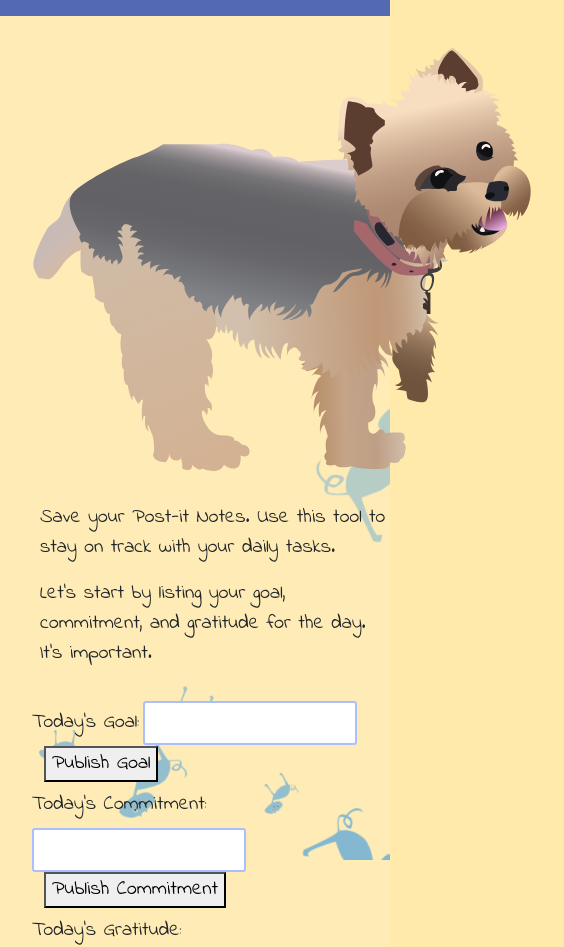
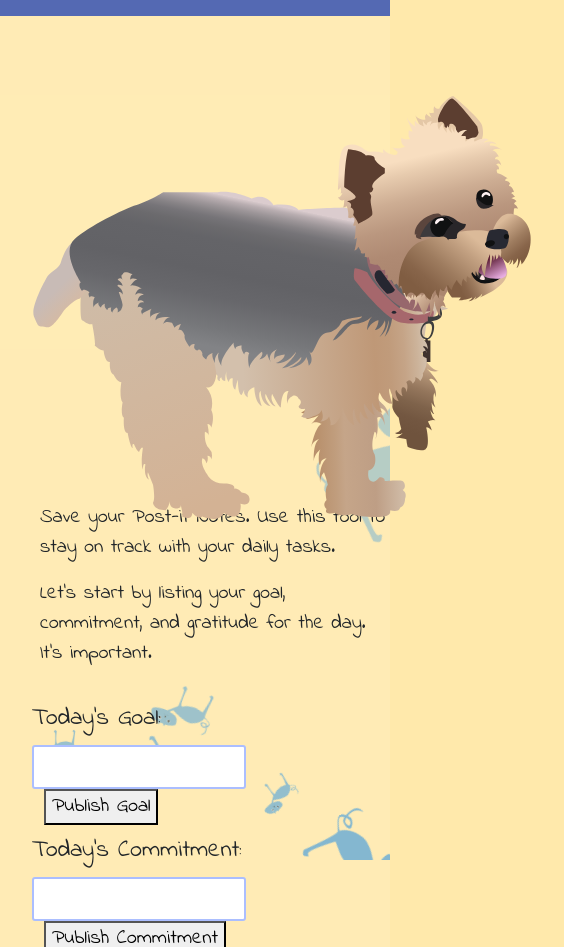
Before and after one commit to gladgladwrap/ToDoApp, a plain HTML site: page index.html in a window 390 px wide. Shown: the part 160-1107 px from the top of the page, 564 px wide, since content can reach past the window. Drawn offline with nearby package versions, Linux system fonts and the light colour scheme; a web font is replaced by a local one.

Commit message:
Style the top of page so that the dog image floats left and the introductory text flows around it. Set a minimum height to the goals for some stability on medium and larger screens. Mobile styling is required.

```diff
--- a/style.css
+++ b/style.css
@@ -45,6 +45,9 @@ h2 {
 img[src="dawgeyes.svg"] {
 	margin: 0 2em 2em;
 	z-index: 100;
+    float: left;
+    position: relative;
+    top: 3rem;
 }
 
 p {
@@ -61,8 +64,22 @@ th {
 	margin: 2em;
 }
 
+#goalsForm {
+    min-height: 280px;
+}
+
+#goalsForm div {
+    min-height: 92px;
+}
+
 #goalsForm h3 {
 	color: #5469B3;
+    margin-bottom: 0.5rem;
+}
+
+#goalsForm label {
+    display: block;
+    font-size: 1.5rem;
 }
 
 input[type=text] {
```
